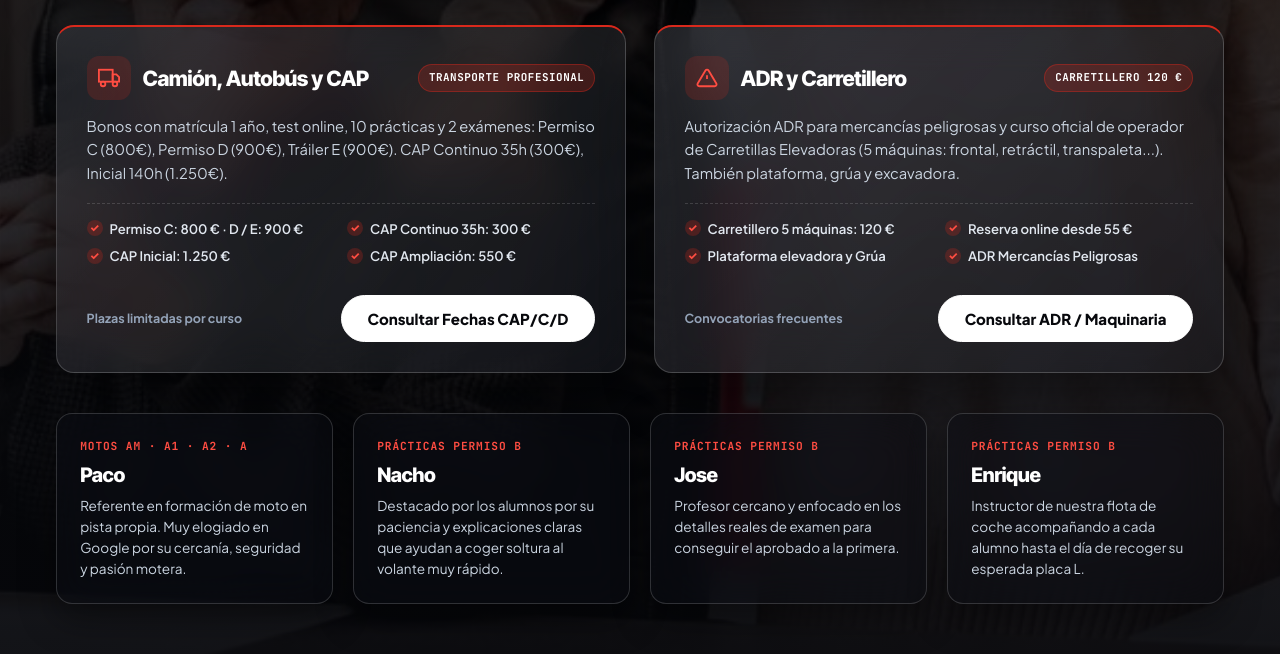
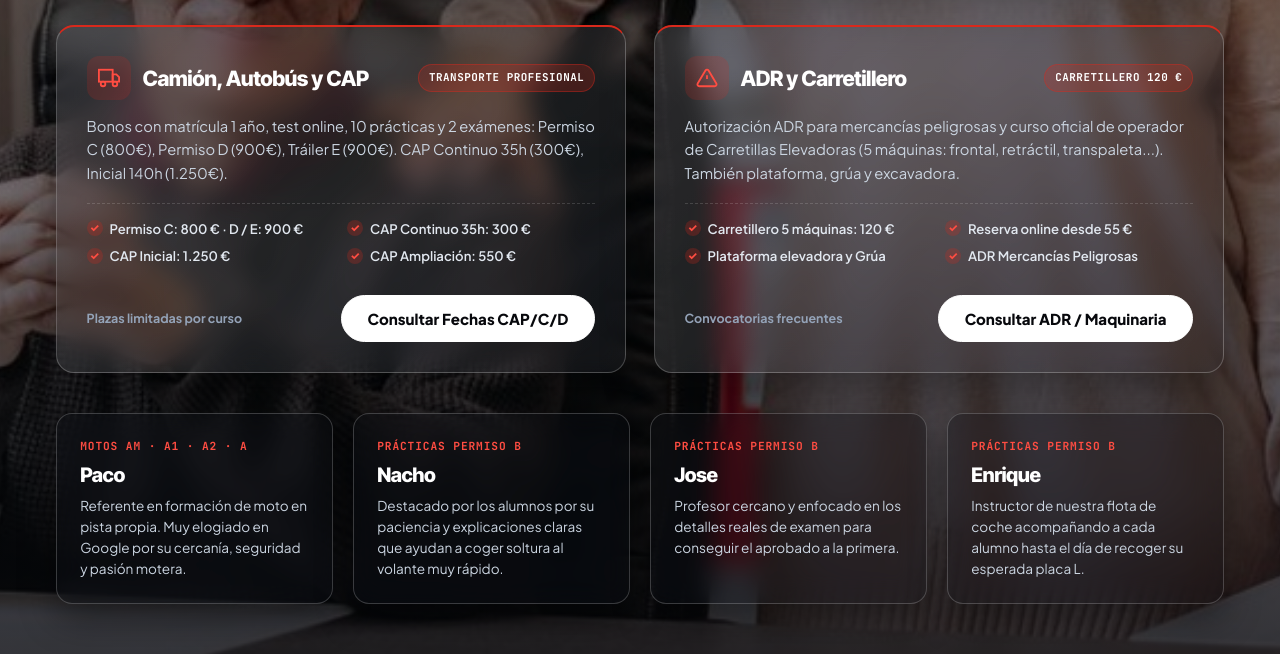
Before and after one commit to ahk2001/autoescuelatresforques, a plain HTML site: page index.html in a window 1280 px wide. Shown: the part 3472-4126 px from the top of the page. Drawn offline with Linux system fonts and the light colour scheme.

Commit message:
style: aumentar visibilidade da foto de fundo e transparencia glassmorphism

```diff
--- a/index.html
+++ b/index.html
@@ -896,7 +896,7 @@
       height: 100%;
       object-fit: cover;
       object-position: center 22%;
-      filter: brightness(0.42) contrast(1.06);
+      filter: brightness(0.76) contrast(1.06);
     }
 
     .prof-bg-vignette {
@@ -906,9 +906,9 @@
       pointer-events: none;
       background: linear-gradient(
         180deg,
-        rgba(7, 8, 12, 0.88) 0%,
-        rgba(7, 8, 12, 0.45) 45%,
-        rgba(7, 8, 12, 0.90) 100%
+        rgba(7, 8, 12, 0.72) 0%,
+        rgba(7, 8, 12, 0.18) 45%,
+        rgba(7, 8, 12, 0.78) 100%
       );
     }
 
@@ -928,24 +928,24 @@
     }
 
     .prof-editorial-card {
-      background: linear-gradient(135deg, rgba(255, 255, 255, 0.10) 0%, rgba(255, 255, 255, 0.03) 100%), rgba(13, 15, 21, 0.48);
-      backdrop-filter: blur(22px) saturate(160%);
-      -webkit-backdrop-filter: blur(22px) saturate(160%);
-      border: 1px solid rgba(255, 255, 255, 0.18);
+      background: linear-gradient(135deg, rgba(255, 255, 255, 0.12) 0%, rgba(255, 255, 255, 0.03) 100%), rgba(13, 15, 21, 0.34);
+      backdrop-filter: blur(14px) saturate(150%);
+      -webkit-backdrop-filter: blur(14px) saturate(150%);
+      border: 1px solid rgba(255, 255, 255, 0.22);
       border-top: 2px solid var(--tf-red);
       border-radius: 18px;
       padding: 1.85rem;
       display: flex;
       flex-direction: column;
       justify-content: space-between;
-      box-shadow: 0 20px 50px rgba(0, 0, 0, 0.45);
+      box-shadow: 0 20px 50px rgba(0, 0, 0, 0.4);
       transition: transform 0.3s var(--ease-editorial), border-color 0.3s ease, background 0.3s ease;
     }
 
     .prof-editorial-card:hover {
       transform: translateY(-5px);
       border-color: var(--tf-red-glow);
-      background: linear-gradient(135deg, rgba(255, 255, 255, 0.14) 0%, rgba(255, 255, 255, 0.05) 100%), rgba(13, 15, 21, 0.58);
+      background: linear-gradient(135deg, rgba(255, 255, 255, 0.16) 0%, rgba(255, 255, 255, 0.05) 100%), rgba(13, 15, 21, 0.44);
     }
 
     .prof-card-top {
@@ -1076,10 +1076,10 @@
     @media (min-width: 1024px) { .team-family-grid { grid-template-columns: repeat(4, 1fr); } }
 
     .team-member-card {
-      background: rgba(13, 15, 21, 0.46);
-      backdrop-filter: blur(20px) saturate(150%);
-      -webkit-backdrop-filter: blur(20px) saturate(150%);
-      border: 1px solid rgba(255, 255, 255, 0.16);
+      background: rgba(13, 15, 21, 0.36);
+      backdrop-filter: blur(14px) saturate(150%);
+      -webkit-backdrop-filter: blur(14px) saturate(150%);
+      border: 1px solid rgba(255, 255, 255, 0.20);
       border-radius: 16px;
       padding: 1.45rem;
       display: flex;
```
